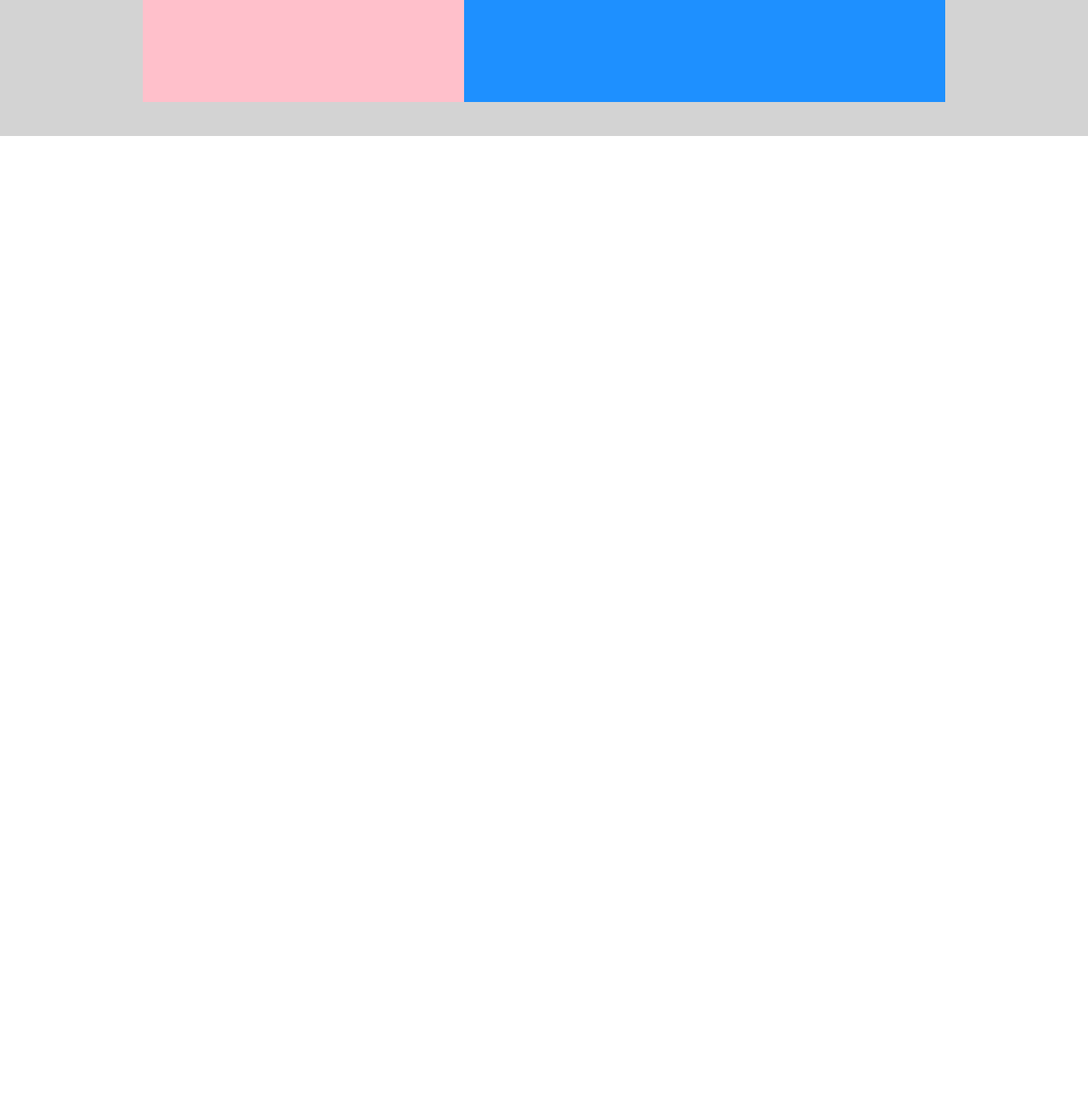
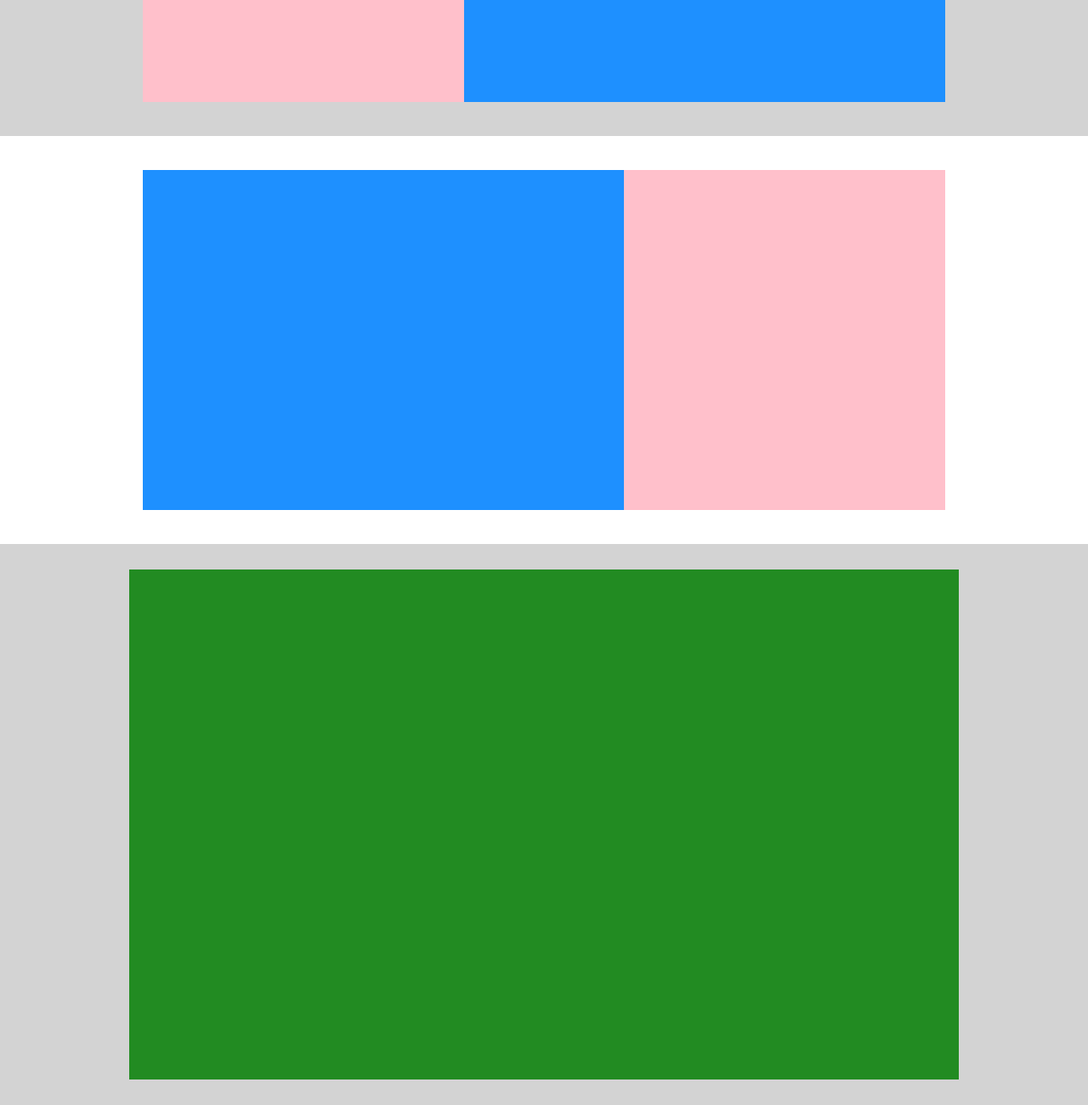
Before and after one commit to vincenzo-terracciano/htmlcss-struttura-discord, a plain HTML site: page index.html in a window 1280 px wide. Shown: the part 1300-2600 px from the top of the page at 85% size. Before the commit the page ends 1460 px from the top, so only its background shows below. Drawn offline with Linux system fonts and the light colour scheme.

Commit message:
add technology

```diff
--- a/index.html
+++ b/index.html
@@ -20,7 +20,8 @@
     </header>
 
     <main>
-        <section class="jumbo-sec">
+        <!-- Jumbotron section -->
+        <section>
             <div class="jumbotron">
                     <div class="jb">
 
@@ -28,6 +29,7 @@
                 </div>
         </section>
 
+        <!-- Invite-only section -->
         <section class="invi-sec">
             <div class="invite-only container">
                 <div class="inv-left">
@@ -39,6 +41,7 @@
             </div>
         </section>
 
+        <!-- Community section -->
         <section class="comm-sec">
             <div class="community container">
                 <div class="com-left">
@@ -49,6 +52,23 @@
                 </div>
             </div>
         </section>
+
+        <!-- Fandom section -->
+        <section class="invi-sec">
+            <div class="invite-only container">
+                <div class="inv-left">
+
+                </div>
+                <div class="inv-right">
+
+                </div>
+            </div>
+        </section>
+
+        <section class="tech-sec">
+            <div class="technology container">
+            </div>
+        </section>
     </main>
 
 </body>
--- a/style.css
+++ b/style.css
@@ -12,6 +12,8 @@
     --discord-inv-left: #1e90ff;
     --discord-inv-right: #ffc0cb;
     --discord-community: #d3d3d3;
+    --discord-technology: #228b22;
+
 }
 
 header{
@@ -41,23 +43,20 @@ header{
    flex-grow: 1;
 }
 
-.jumbo-sec{
-    background-color: var(--discord-jumbotron);
-}
+
 
 .jumbotron{
     display: flex;
     align-items: center;
     justify-content: center;
     min-height: 450px;
+    background-color: var(--discord-jumbotron);
 }
 
 .jb{
     background-color: var(--discord-jb);
     width: 700px;
     height: 350px;
-
-
 }
 
 
@@ -105,3 +104,13 @@ header{
     width: 60%;
     height: 400px;
 }
+
+.tech-sec{
+    background-color: var(--discord-community);
+    padding: 30px;
+}
+
+.technology{
+    background-color: var(--discord-technology);
+    height: 600px;
+}
```
